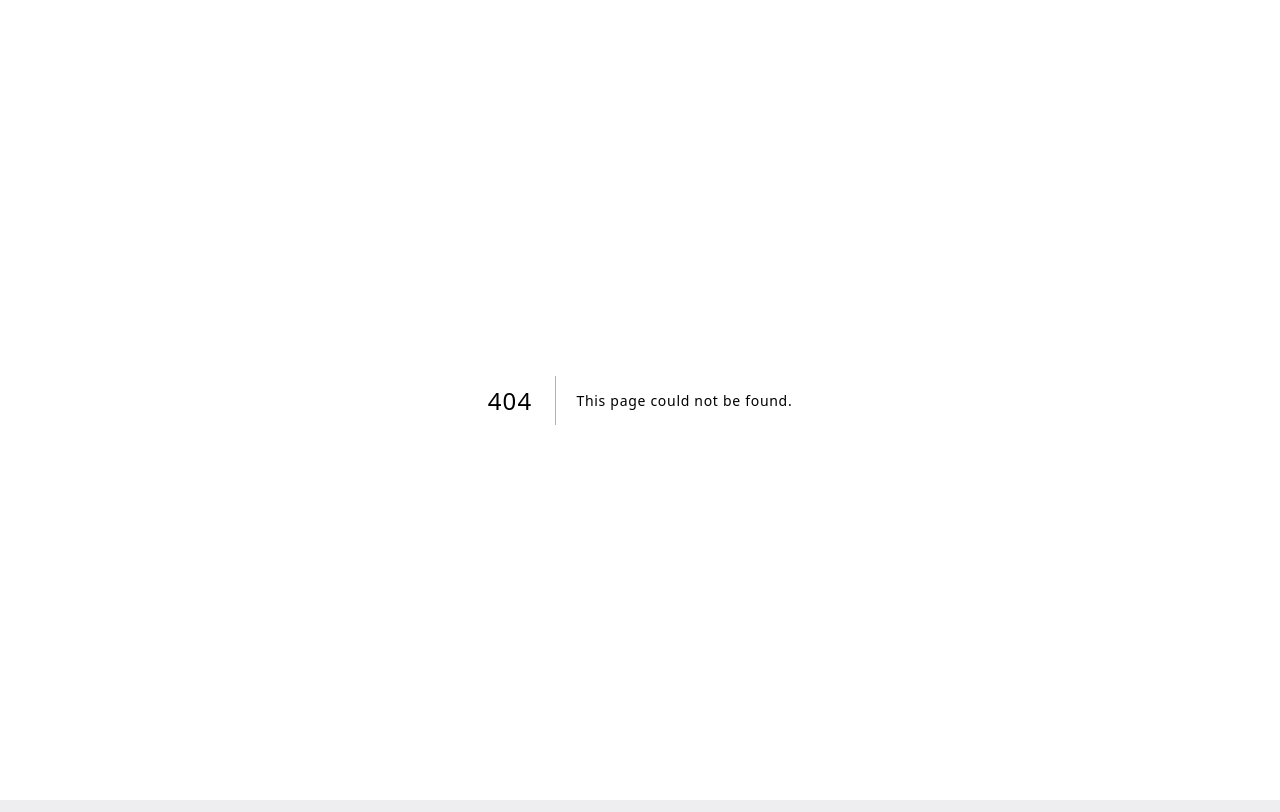
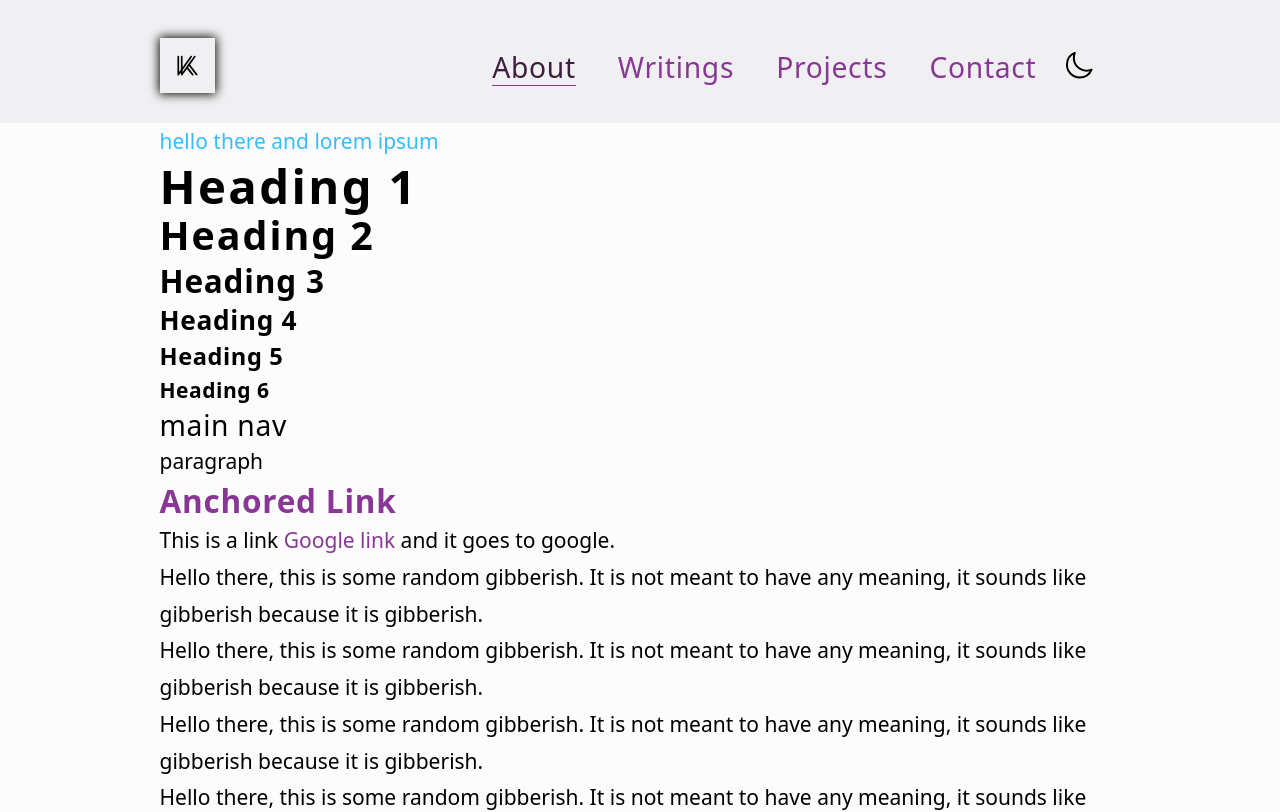
Before and after one commit to khinshankhan/www, a Next.js app: page /about in a window 1280 px wide. Before the commit this address had no page. Shown: the top 812 px of the page. Built offline with nearby package versions, Linux system fonts and the light colour scheme.

Commit message:
move layout to app to prevent flickering between page changes

```diff
--- a/pages/_app.tsx
+++ b/pages/_app.tsx
@@ -3,6 +3,7 @@ import Head from "next/head"
 
 import { ThemeProvider } from "components/providers"
 import "styles/globals.css"
+import { BaseLayout as Layout } from "components/layouts"
 
 export default function App({ Component, pageProps }: AppProps) {
   return (
@@ -16,7 +17,9 @@ export default function App({ Component, pageProps }: AppProps) {
         />
       </Head>
       <ThemeProvider attribute="class" defaultTheme="system" enableSystem>
-        <Component {...pageProps} />
+        <Layout>
+          <Component {...pageProps} />
+        </Layout>
       </ThemeProvider>
     </>
   )
--- /dev/null
+++ b/pages/about.tsx
@@ -0,0 +1,33 @@
+import React from "react"
+
+import { narray } from "lib/utils"
+
+export default function Page() {
+  return (
+    <div>
+      <p className="text-sky-400">hello there and lorem ipsum</p>
+      <h1>Heading 1</h1>
+      <h2>Heading 2</h2>
+      <h3>Heading 3</h3>
+      <h4>Heading 4</h4>
+      <h5>Heading 5</h5>
+      <h6>Heading 6</h6>
+      <p className="main-nav">main nav</p>
+      <p>paragraph</p>
+      <h3>
+        <a className="anchor" href="https://google.com">
+          Anchored Link
+        </a>
+      </h3>
+      This is a link <a href="https://google.com">Google link</a> and it goes to google.
+      {narray(100).map((v) => {
+        return (
+          <p key={v}>
+            Hello there, this is some random gibberish. It is not meant to have any meaning, it
+            sounds like gibberish because it is gibberish.
+          </p>
+        )
+      })}
+    </div>
+  )
+}
--- a/pages/index.tsx
+++ b/pages/index.tsx
@@ -1,12 +1,11 @@
 import React from "react"
 
 import { narray } from "lib/utils"
-import { BaseLayout as Layout } from "components/layouts"
 import { ThemeToggle } from "components/toggles"
 
 export default function Page() {
   return (
-    <Layout>
+    <>
       <div>
         <Lorem n={5} />
         <p className="text-sky-400">hello there and lorem ipsum</p>
@@ -27,7 +26,7 @@ export default function Page() {
         This is a link <a href="https://google.com">Google link</a> and it goes to google.
       </div>
       <Lorem />
-    </Layout>
+    </>
   )
 }
 
```
